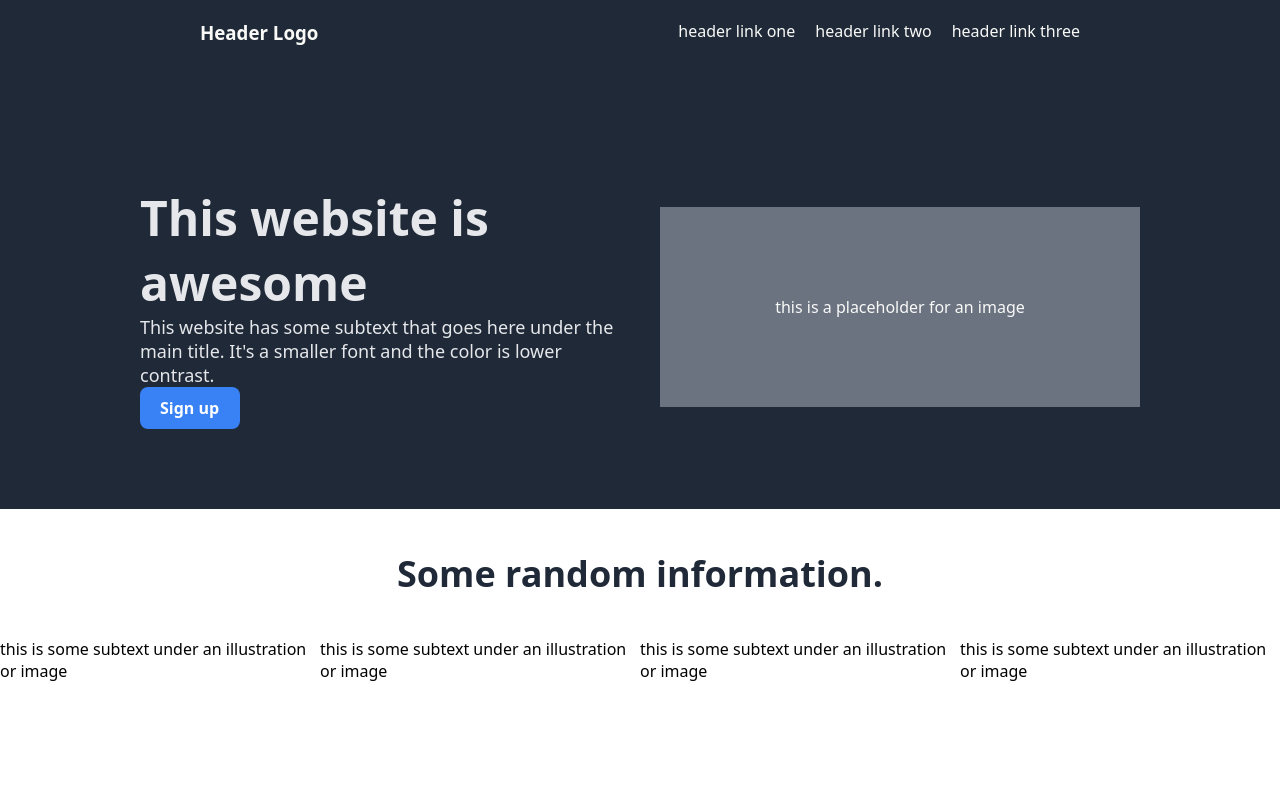
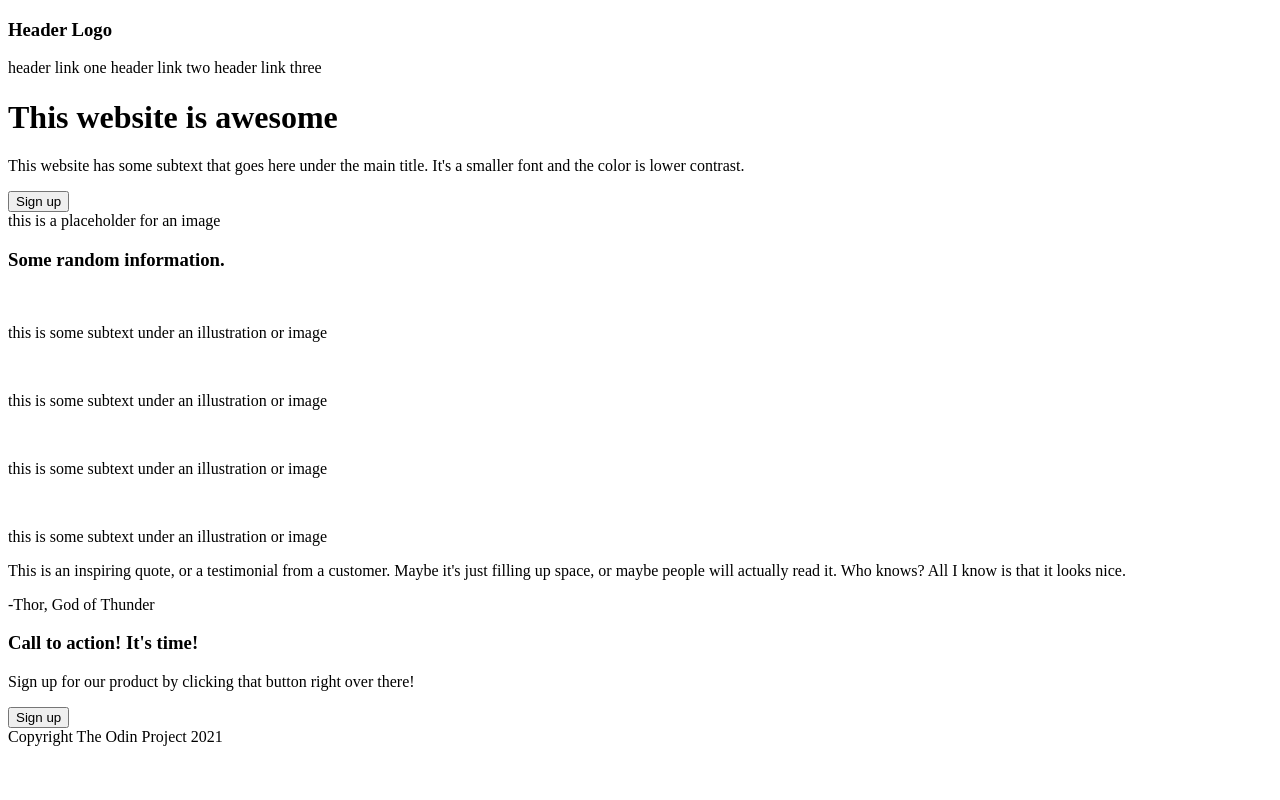
Before and after one commit to nathmunhoz/odin-landing-page, a plain HTML site: page index.html in a window 1280 px wide. Shown: the top 800 px of the page. Drawn offline with Linux system fonts and the light colour scheme.

Commit message:
new changes. deleted all code

```diff
--- a/index.html
+++ b/index.html
@@ -4,10 +4,11 @@
     <meta charset="UTF-8">
     <meta name="viewport" content="width=device-width, initial-scale=1.0">
     <title>Document</title>
-    <link rel="stylesheet" href="style.css">
 </head>
 <body>
-    <div class="main">
+    <div class="wrapper">
+
+        <div class="container-1">
             <div class="header">
                 <h3>Header Logo</h3>
                 <nav class="link">
@@ -16,48 +17,53 @@
                     <a>header link three</a>
                 </nav>
             </div>
-
             <div class="subheader">
-            <div class="one">
+                <div class="p1">
                     <h1>This website is awesome</h1>
                     <p>This website has some subtext that goes here under the main title. It's a smaller font and the color is lower contrast.</p>
                     <button class="button">Sign up</button>
                 </div>
-            <div class="two">this is a placeholder for an image</div>
+                <div class="p2">this is a placeholder for an image</div>
             </div>
         </div>
 
-    <div class="middle">
-        <h2>Some random information.</h2>
-        <div class="items">
-            <div class="b1"></div>
-            <div class="t1">this is some subtext under an illustration or image</div>
-            <div class="b2"></div>
-            <div class="t2">this is some subtext under an illustration or image</div>
-            <div class="b3"></div>
-            <div class="t3">this is some subtext under an illustration or image</div>
-            <div class="b4"></div>
-            <div class="t4">this is some subtext under an illustration or image</div>
+        <div class="container-2">
+            <h3>Some random information.</h3>
+            <div class="item">
+                <div class="item-1">
+                    <img>
+                    <p>this is some subtext under an illustration or image</p>
+                </div>
+                <div class="item-2">
+                    <img>
+                    <p>this is some subtext under an illustration or image</p>
+                </div>
+                <div class="item-3">
+                    <img>
+                    <p>this is some subtext under an illustration or image</p>
+                </div>
+                <div class="item-4">
+                    <img>
+                    <p>this is some subtext under an illustration or image</p>
+                </div>
             </div>
         </div>
 
-    <div class="quote">
+        <div class="container-3">
             <p>This is an inspiring quote, or a testimonial from a customer. Maybe it's just filling up space, or maybe people will actually read it. Who knows? All I know is that it looks nice.</p>
-        <section class="name">
-            <p>-Thor, God of Thunder</p>
-        </section>
+            <div class="name">-Thor, God of Thunder</div>
         </div>
 
-    <div class="end">
+        <div class="container-4">
             <div class="call">
-            <h5>Call to action! It's time!</h5>
+                <h3>Call to action! It's time!</h3>
                 <p>Sign up for our product by clicking that button right over there!</p>
             </div>
-        <div class="button">
-            <button>Sign up</button>
-        </div>
+            <button class="button-1">Sign up</button>
         </div>
 
         <footer>Copyright The Odin Project 2021</footer>
+
+    </div>
 </body>
 </html>
--- a/style.css
+++ b/style.css
@@ -1,113 +1,23 @@
-* {
+.wrapper{
+    max-width: 1200px;
+    margin: 0 auto;
+    padding: 0 40px;
+}
+
+*{
     margin: 0;
     padding: 0;
     box-sizing: border-box;
+}
+
+.container-1{
+    display: flex;
+    background-color: #1F2937;
+    padding: 40px;
     font-family: system-ui, -apple-system, BlinkMacSystemFont, 'Segoe UI', Roboto, Oxygen, Ubuntu, Cantarell, 'Open Sans', 'Helvetica Neue', sans-serif;
 }
 
-.main{
-    display: flex;
-    background-color: #1F2937;
-    color: #F9FAF8;
-    flex-direction: column;
-    padding: 20px;
-    gap: 80px;
-}
-
-.one
-h1{
-    display: flex;
-    font-size: 48px;
-    font-weight: 900;
-}
-
-.one{
+.header{
     display: flex;
     flex-direction: column;
-    flex-wrap: wrap;
-    word-wrap: break-word;
-    color: #E5E7EB;
-    font-size: 18px;
 }
-
-.one, .two {
-    flex: 1; /* makes them share space equally */
-  }
-
-.two {
-    width: 100px;
-    height: 200px;
-    background-color: #6b7280;
-    display: flex;
-    justify-content: center;
-    align-items: center;
-  }
-
-.button{
-    display: flex;
-    flex-direction: row;
-    background-color: #3882f6;
-    color: white;
-    padding: 10px 20px; /* height x width */
-    border-radius: 8px;
-    border: none; /* takes out the shadow */
-    font-size: 16px;
-    font-weight: bold;
-    cursor: pointer;
-    width: 100px;
-}
-
-
-.subheader{
-    display: flex;
-    flex-direction: row;
-    justify-content: space-between;
-    align-items: center;
-    gap: 40px; /* espaço entre o texto e a imagem */
-    padding: 60px 120px;
-}
-
-.quote{
-    background-color: #E5E7EB;
-    display: flex;
-    height: 300px;
-}
-
-.header{
-    display:flex;
-    justify-content: space-around;
-}
-
-.link{
-    display: flex;
-    justify-content: flex-end;
-    gap: 20px;
-}
-
-.middle{
-    display: flex;
-    height: 300px;
-    flex-direction: column;
-}
-
-.items{
-    display: flex;
-    justify-content: center;
-    flex-direction: row;
-}
-
-.middle
-h2{
-    display: flex;
-    justify-content: center;
-    padding: 40px;
-    font-size: 36px;
-    color: #1F2937;
-    font-weight: 900;
-}
-
-
-.end{
-    display: flex;
-    height: 300px;
-}
```
Lines whose indentation alone changed are shown as unchanged.
